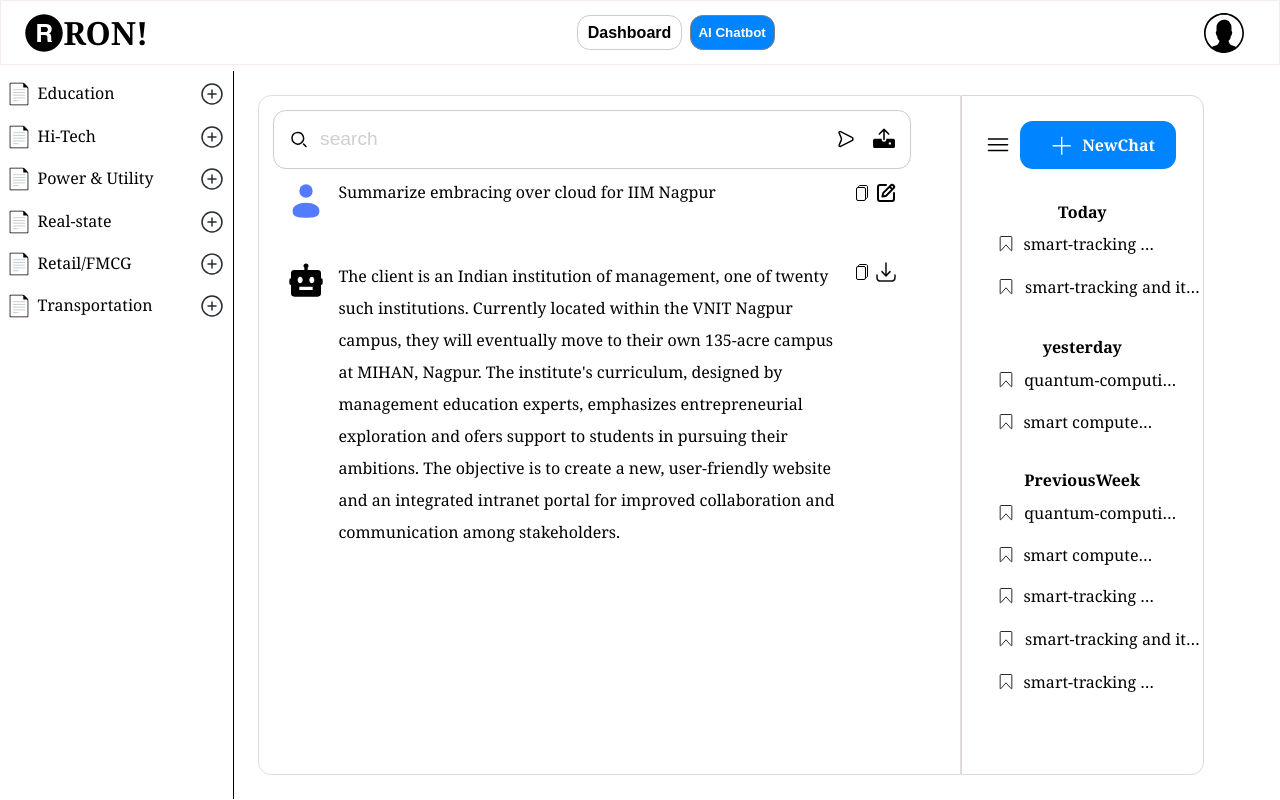
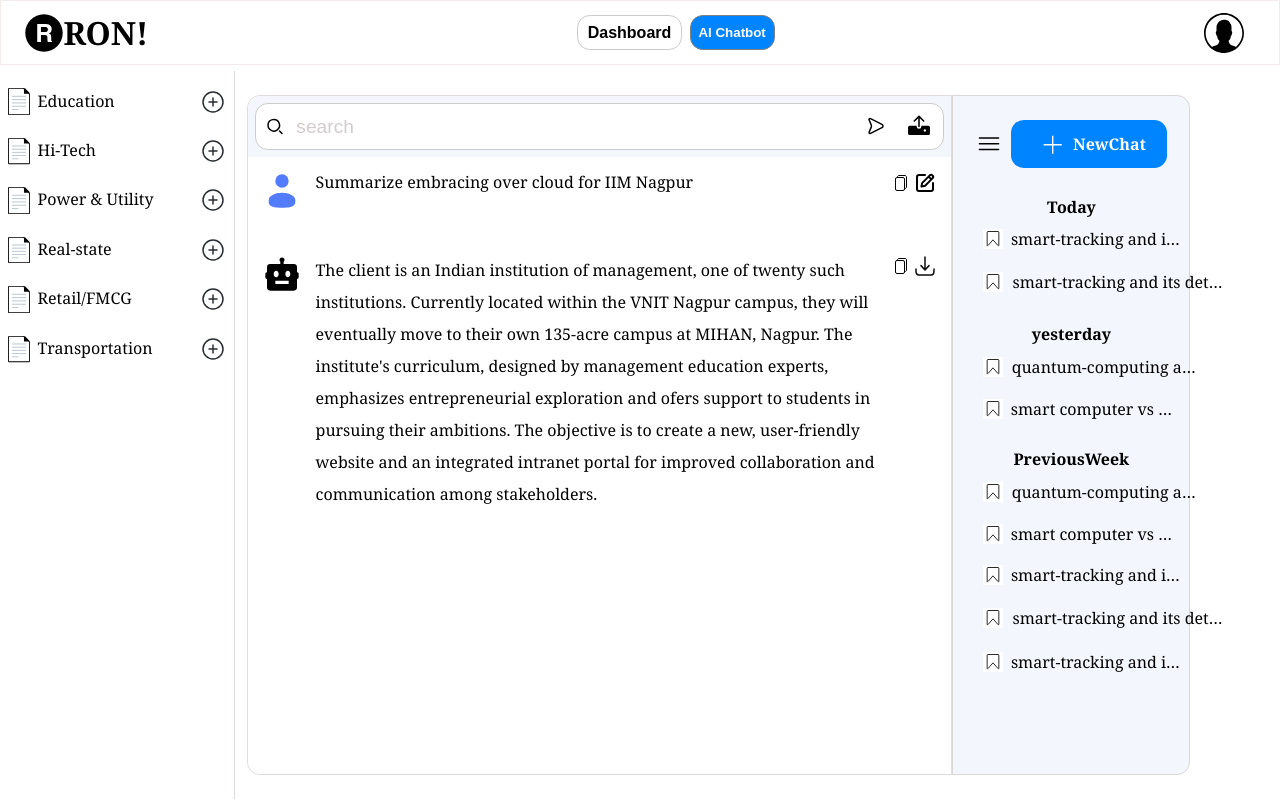
Before and after one commit to sanjeev74kr/AI-Chatbot, a React (Create React App) app: page / in a window 1280 px wide. Shown: the top 800 px of the page. Built offline with nearby package versions, Linux system fonts and the light colour scheme.

Commit message:
Changed background-color of right-section and chat-section

```diff
--- a/src/components/Chats.js
+++ b/src/components/Chats.js
@@ -7,16 +7,16 @@ import industryData from '../utils/industryData'
 function Chats() {
     const [isExpanded, setIsExpanded] = useState({});
     const [inputValue, setInputValue] = useState('');
-    //const [messages, setMessages] = useState([]);
+    const [messages, setMessages] = useState([]);
     const [isChatHistoryToggle, setIsChatHistoryToggle] = useState(false);
 
 
     //Handle industry-data if it has nested items
     const handleExpandButton = (industryName) => {
-        if (industryData[industryName].length>0)
-            setIsExpanded((prevState)=>({
+        if (industryData[industryName].length > 0)
+            setIsExpanded((prevState) => ({
                 ...prevState,
-            [industryName]:!prevState[industryName]
+                [industryName]: !prevState[industryName]
             }));
     };
 
@@ -56,16 +56,16 @@ function Chats() {
             {/* Industry data section  */}
             <section className='chat-component-left-section'>
                 {Object.keys(industryData).map((industryName) => (
-                    <div className={`industry-data ${isExpanded[industryName]? 'expanded' :''}`}>
+                    <div className={`industry-data ${isExpanded[industryName] ? 'expanded' : ''}`}>
                         <div className='industry-name' key={industryName}>
                             <img className="page-icon" src="./page.svg" alt="page-icon" />
                             <p className='data'>{industryName}</p>
 
-                        <img className="expand-button" src={isExpanded[industryName]? "./minus-icon.svg" : "./add-circle-button.svg"}
+                            <img className="expand-button" src={isExpanded[industryName] ? "./minus-icon.svg" : "./add-circle-button.svg"}
                                 alt="expand-button"
                                 onClick={() => handleExpandButton(industryName)} />
                         </div>
-                        {isExpanded[industryName] &&  (
+                        {isExpanded[industryName] && (
                             <div className="industry-nested-data">
                                 {industryData[industryName].map((item, index) => (
                                     <p key={index} className="industry-details">{item}</p>
--- a/src/css/App.css
+++ b/src/css/App.css
@@ -105,6 +105,8 @@
   background-color: white;
   position: absolute;
   top: 8.868%;
+  right:0%;
+  left: 0%;
 }
 
 /* Load profile-options component */
--- a/src/css/Chats.css
+++ b/src/css/Chats.css
@@ -8,7 +8,7 @@
 .Chats-UI {
   display: flex;
   height: 88vh;
-  width: 95vw;
+  width: 93vw;
   background-color:white;
   flex-direction: row;
 }
@@ -23,7 +23,7 @@
   overflow: auto;
   scroll-behavior:auto;
   background-color:white;
-  border-right: .09rem solid black;
+  border-right: .09rem solid #e2dbdb;
 }
 
 
@@ -31,6 +31,7 @@
 .industry-data{
  display: flex;
  flex-direction: column;
+ margin-top: 3%;
 }
 
 .expanded{
@@ -48,9 +49,6 @@ margin-top: 2%;
 justify-content: flex-start;
 }
 
-.page-icon {
-  padding: 1%;
-}
 
 .data {
   padding: 1%;
@@ -78,10 +76,9 @@ justify-content: flex-start;
 .Chats-main-section {
   display: flex;
   flex-direction: column;
-  margin-left: 2%;
+  margin-left: 1%;
   margin-top: 2%;
   width: 60%;
-  background-color:white;
   border: 1px solid #e2dbdb;
   border-radius: 0.8rem;
   border-top-right-radius: 0;
@@ -91,11 +88,12 @@ justify-content: flex-start;
 .chats-conversation-container{
   display: flex;
   flex-direction: column;
-  width: 95%;
+  width: 100%;
   height: 100%;
-  margin-right: 2%;
-  padding: 2%;
-
+  background-color:#f3f6fc;
+  border-radius: 0.8rem;
+  border-top-right-radius: 0;
+  border-bottom-right-radius: 0;
 }
 
 
@@ -105,7 +103,8 @@ justify-content: flex-start;
   align-items: center;
   background-color:white;
   border: 1px solid #ccc;
-  padding: 1.5%;
+  padding: 0.5%;
+  margin: 1%;
   border-radius: 0.8rem;
 }
 
@@ -157,6 +156,8 @@ justify-content: flex-start;
   scroll-behavior: auto;
   height: 100%;
   background-color:white;
+  border-bottom-left-radius: 0.8rem;
+
 }
 
 
@@ -204,7 +205,7 @@ align-items: flex-start;
 
 .open-chat-history-button{
   position: relative;
-  bottom:50%;
+  bottom:40%;
   right: 0%;
   align-self: flex-end;
   width: fit-content;
@@ -222,9 +223,8 @@ align-items: flex-start;
 .Chats-right-section {
   display: flex;
   flex-direction: column;
-  background-color:white;
+  background-color:#f3f6fc;
   padding: 2%;
-  margin-right:1%;
   margin-top: 2%;
   width:20%;
   border: 1px solid #dcd7d7;
@@ -271,7 +271,6 @@ align-items: flex-start;
   display: flex;
   flex-direction: column;
   align-items: flex-start;
-  padding: 2%;
   font-size: 1rem;
   color: black;
   margin-top: 10%;
@@ -291,7 +290,7 @@ align-items: flex-start;
 }
 
 .history{
-  max-width:50%;
+  max-width:60%;
   padding: 2%;
   overflow: hidden;
   white-space: nowrap;
```
Lines whose indentation alone changed are shown as unchanged.
